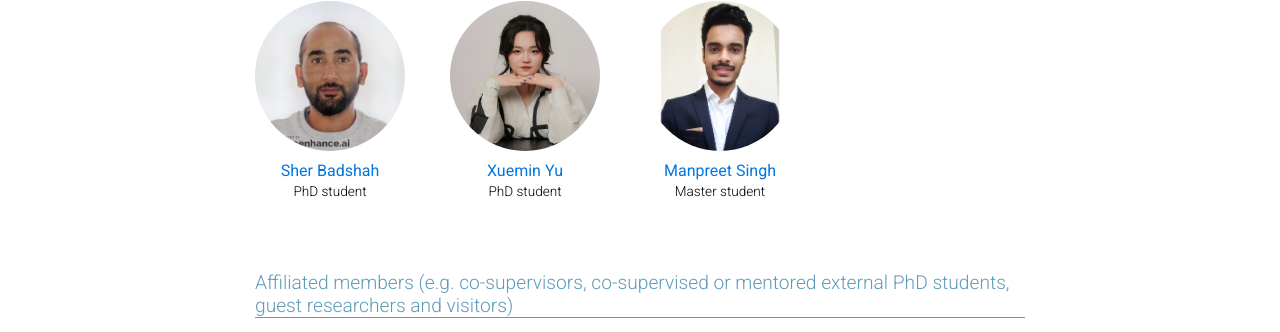
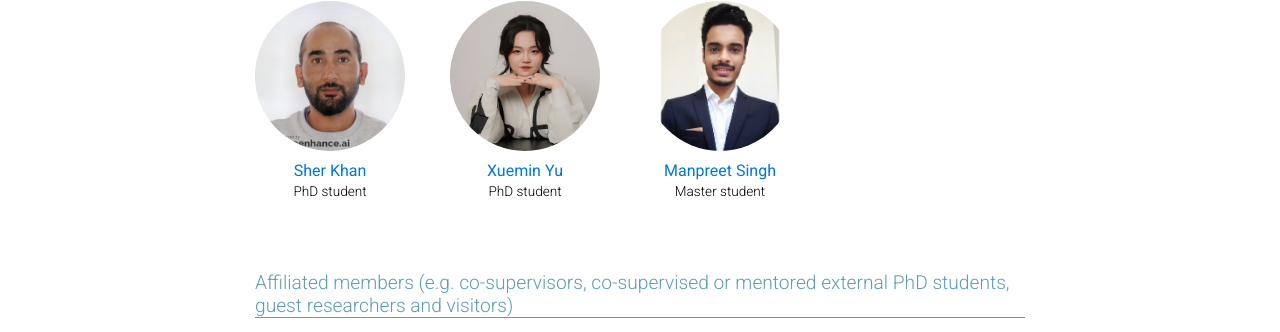
Before and after one commit to hypermatrixlab/hypermatrixlab.github.io, a Jekyll site: the page built from _pages/about.md, in a window 1280 px wide and 900 px high, scrolled down 1137 px. Shown: the part 99-431 px from the top of the window. Built offline with Jekyll 4.4.1, drawn with Linux system fonts in a browser that asks for light colours; full-size pictures stand in for the smaller copies a plugin makes; comment, search, counter and statistics services are not loaded; a style sheet for code colours, icons or effects is not loaded.

Commit message:
Name changed

```diff
--- a/_pages/about.md
+++ b/_pages/about.md
@@ -38,7 +38,7 @@ staff:
       description: PhD student
       website: https://jinkunchen.com/
       picture: jinkun.jpeg
-    - name: Sher Badshah
+    - name: Sher Khan
       description: PhD student
       website: https://web.cs.dal.ca/~badshah/
       picture: sher.jpeg
```
